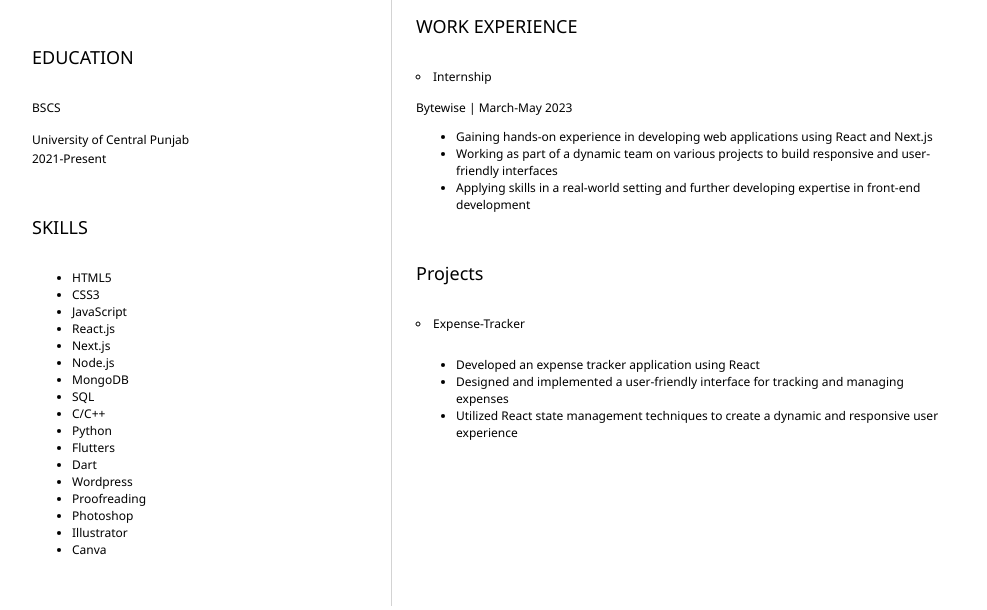
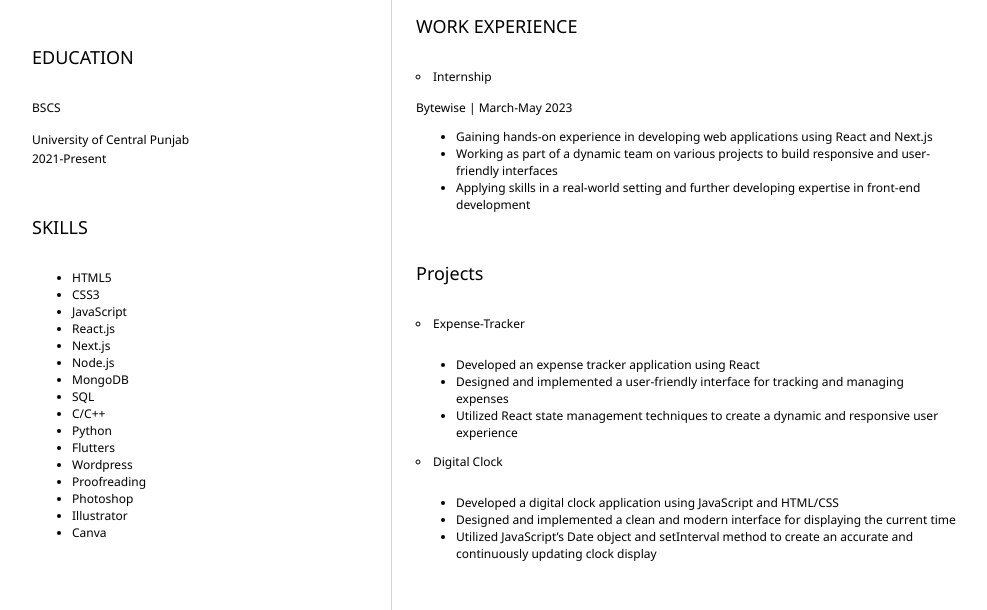
Before and after one commit to taahahussainkhan/Resume, a plain HTML site: page index.html in a window 1280 px wide. Shown: the part 423-1033 px from the top of the page, without its empty margins (152-1139 px from the left). Drawn offline with Linux system fonts and the light colour scheme.

Commit message:
Added Project: Digital Clock

```diff
--- a/index.html
+++ b/index.html
@@ -70,7 +70,6 @@
 					<li>C/C++</li>
 					<li>Python</li>
 					<li>Flutters</li>
-					<li>Dart</li>
 					<li>Wordpress</li>
 					<li>Proofreading</li>
 					<li>Photoshop</li>
@@ -106,6 +105,12 @@
 					<li>Designed and implemented a user-friendly interface for tracking and managing expenses</li>
 					<li>Utilized React state management techniques to create a dynamic and responsive user experience</li>
 				</ul>
+				<h3 ><a style="text-decoration: none" href="https://github.com/taahahussainkhan/Digital-Clock"><li class="proj">Digital Clock</li></a></h3>
+				<ul>
+					<li>Developed a digital clock application using JavaScript and HTML/CSS</li>
+					<li>Designed and implemented a clean and modern interface for displaying the current time</li>
+					<li>Utilized JavaScript’s Date object and setInterval method to create an accurate and continuously updating clock display</li>
+				</ul>
 			</section>
 		</article>
 	</main>
```
